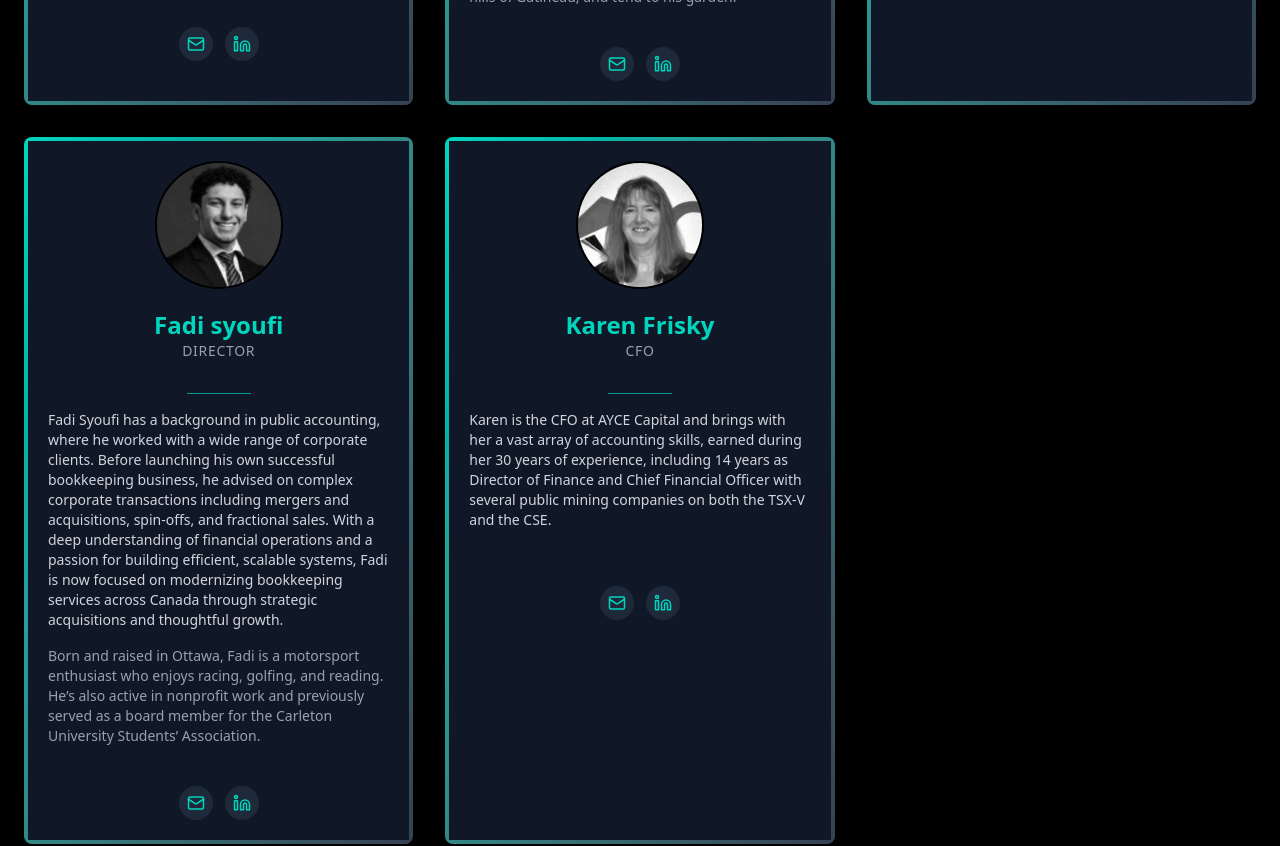
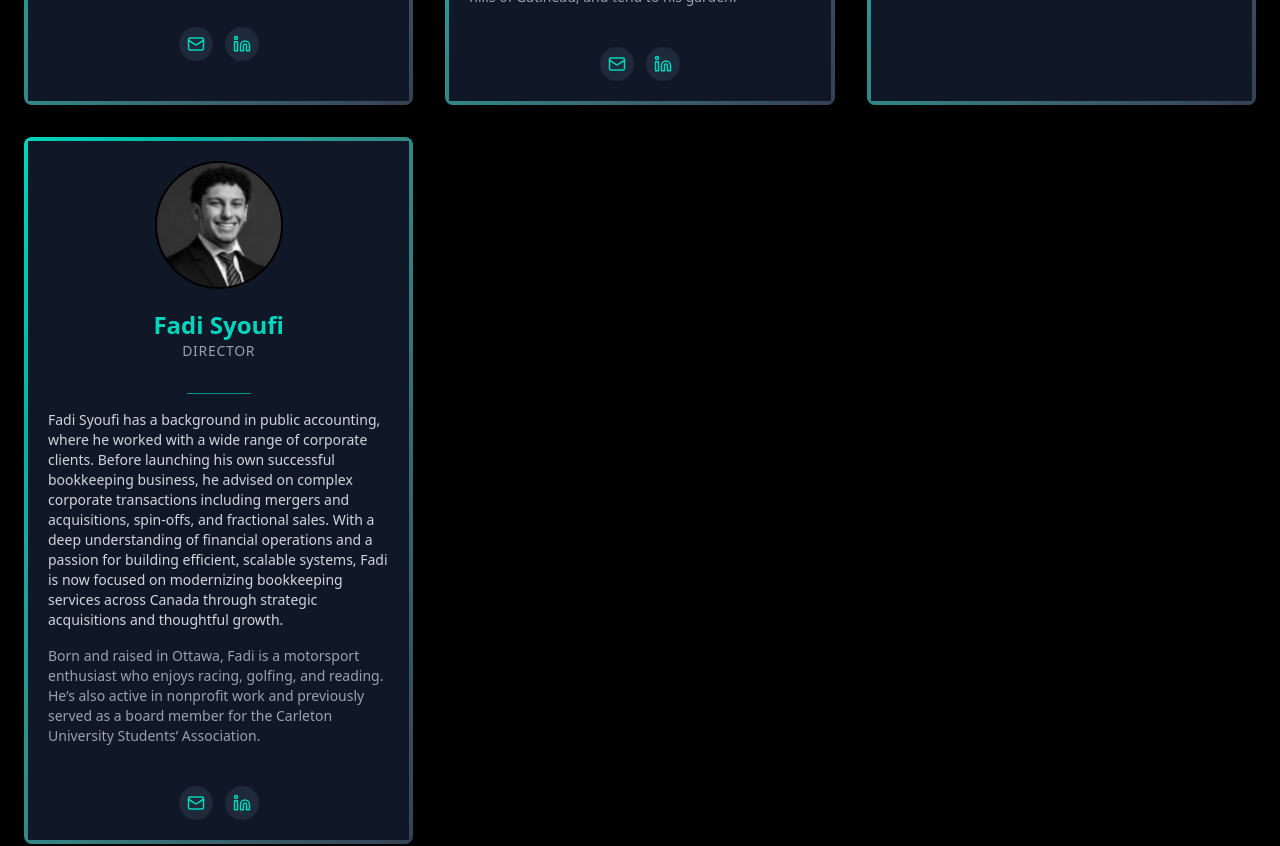
Before and after one commit to paul-madut/ayce-bookkeeping, a Next.js app in the folder ayce-bookkeeping/: page /team in a window 1280 px wide. Shown: the part 1260-2106 px from the top of the page. Built offline with nearby package versions, Linux system fonts and the light colour scheme.

Commit message:
removed karen from team page

```diff
--- a/ayce-bookkeeping/app/team/page.jsx
+++ b/ayce-bookkeeping/app/team/page.jsx
@@ -31,20 +31,13 @@ const TeamPage = () => {
     },
     {
       id: 4,
-      name: 'Fadi syoufi',
+      name: 'Fadi Syoufi',
       title: 'Director',
       image: '/team/fadi.jpg',
       bio: 'Fadi Syoufi has a background in public accounting, where he worked with a wide range of corporate clients. Before launching his own successful bookkeeping business, he advised on complex corporate transactions including mergers and acquisitions, spin-offs, and fractional sales. With a deep understanding of financial operations and a passion for building efficient, scalable systems, Fadi is now focused on modernizing bookkeeping services across Canada through strategic acquisitions and thoughtful growth.',
       personalInfo: 'Born and raised in Ottawa, Fadi is a motorsport enthusiast who enjoys racing, golfing, and reading. He’s also active in nonprofit work and previously served as a board member for the Carleton University Students’ Association.'
     },
-    {
-      id: 5,
-      name: 'Karen Frisky',
-      title: 'CFO',
-      image: '/team/karen.jpg',
-      bio: 'Karen is the CFO at AYCE Capital and brings with her a vast array of accounting skills, earned during her 30 years of experience, including 14 years as Director of Finance and Chief Financial Officer with several public mining companies on both the TSX-V and the CSE.',
-      personalInfo: ''
-    },
+
 
   ]);
 
```
